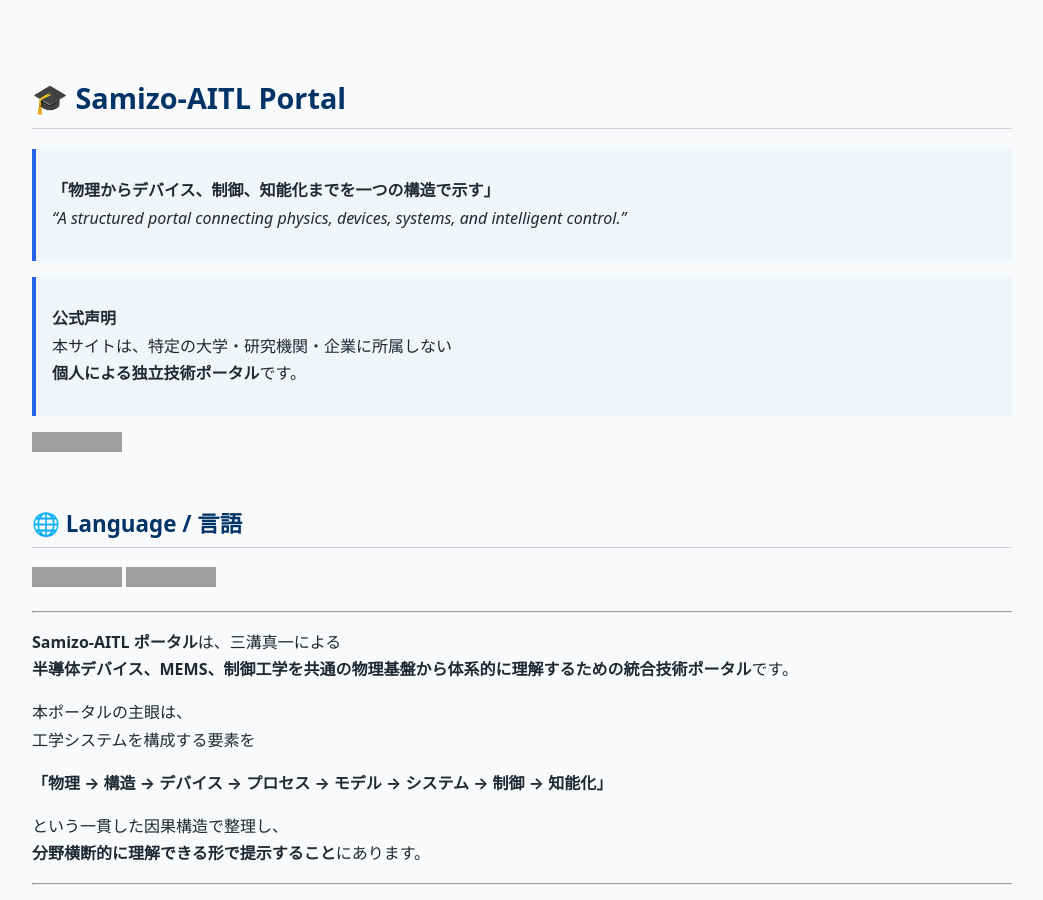
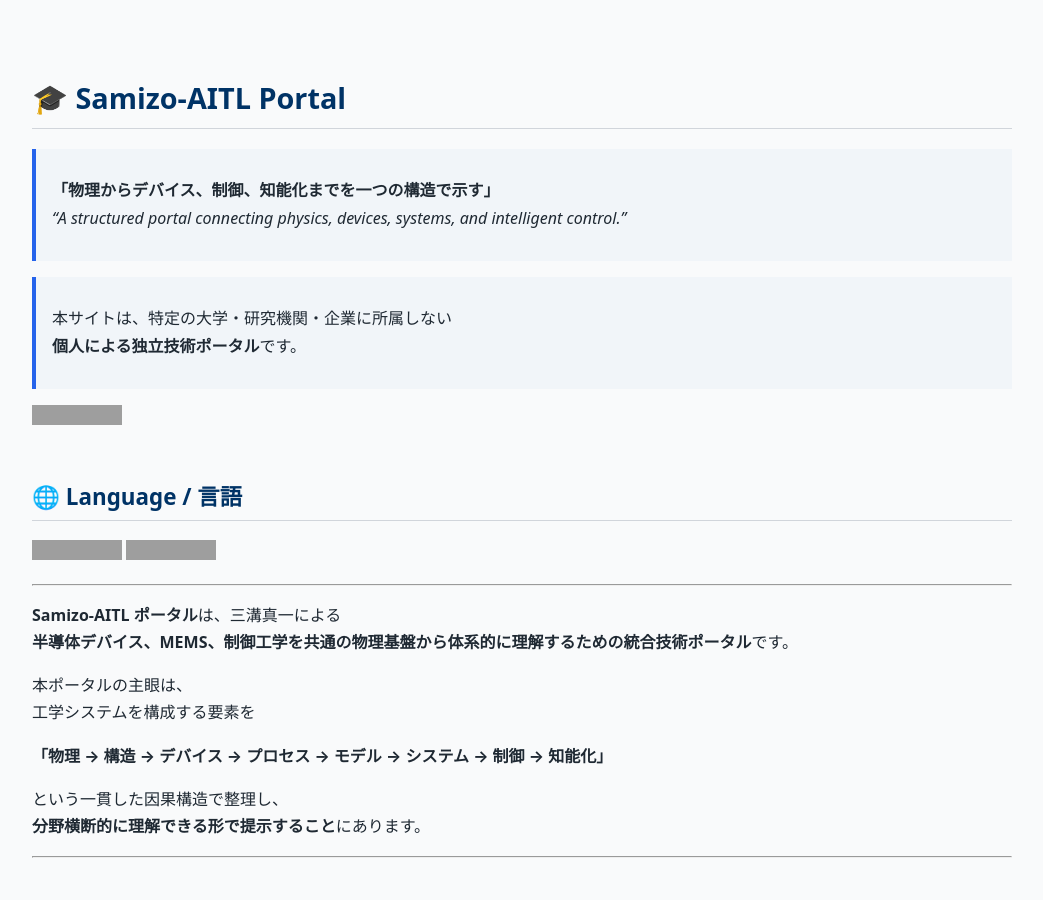
Before and after one commit to Samizo-AITL/Samizo-AITL.github.io, a Jekyll site: the page built from index.md, in a window 1280 px wide and 900 px high. Shown: the whole window, without its empty margins (118-1161 px from the left). Built offline with Jekyll 4.4.1, drawn with Linux system fonts in a browser that asks for light colours; grey boxes are pictures that could not be loaded.

Commit message:
Update index.md

```diff
--- a/index.md
+++ b/index.md
@@ -8,7 +8,6 @@ description: 半導体・MEMS・制御を貫く物理基盤技術と知能化ア
 > **「物理からデバイス、制御、知能化までを一つの構造で示す」**
 > *“A structured portal connecting physics, devices, systems, and intelligent control.”*
 
-> **公式声明**
 > 本サイトは、特定の大学・研究機関・企業に所属しない
 > **個人による独立技術ポータル**です。
 
```
